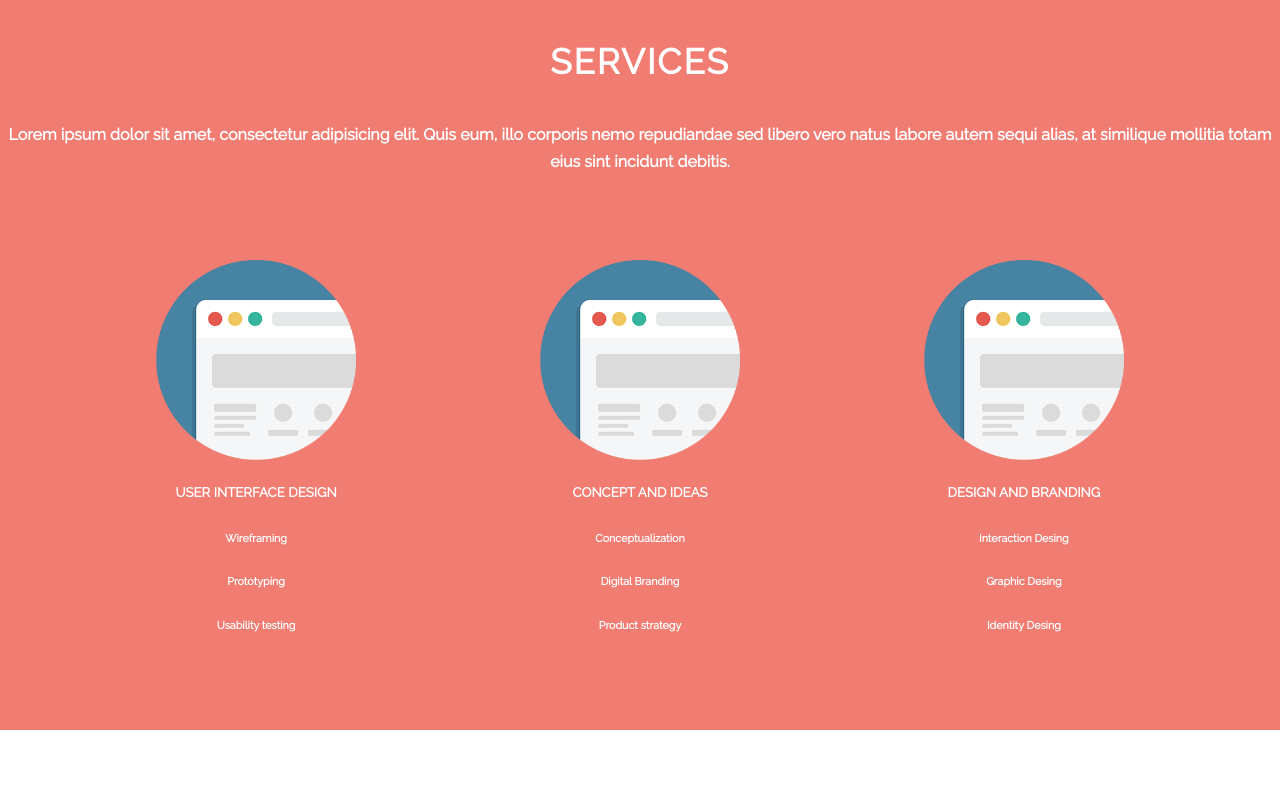
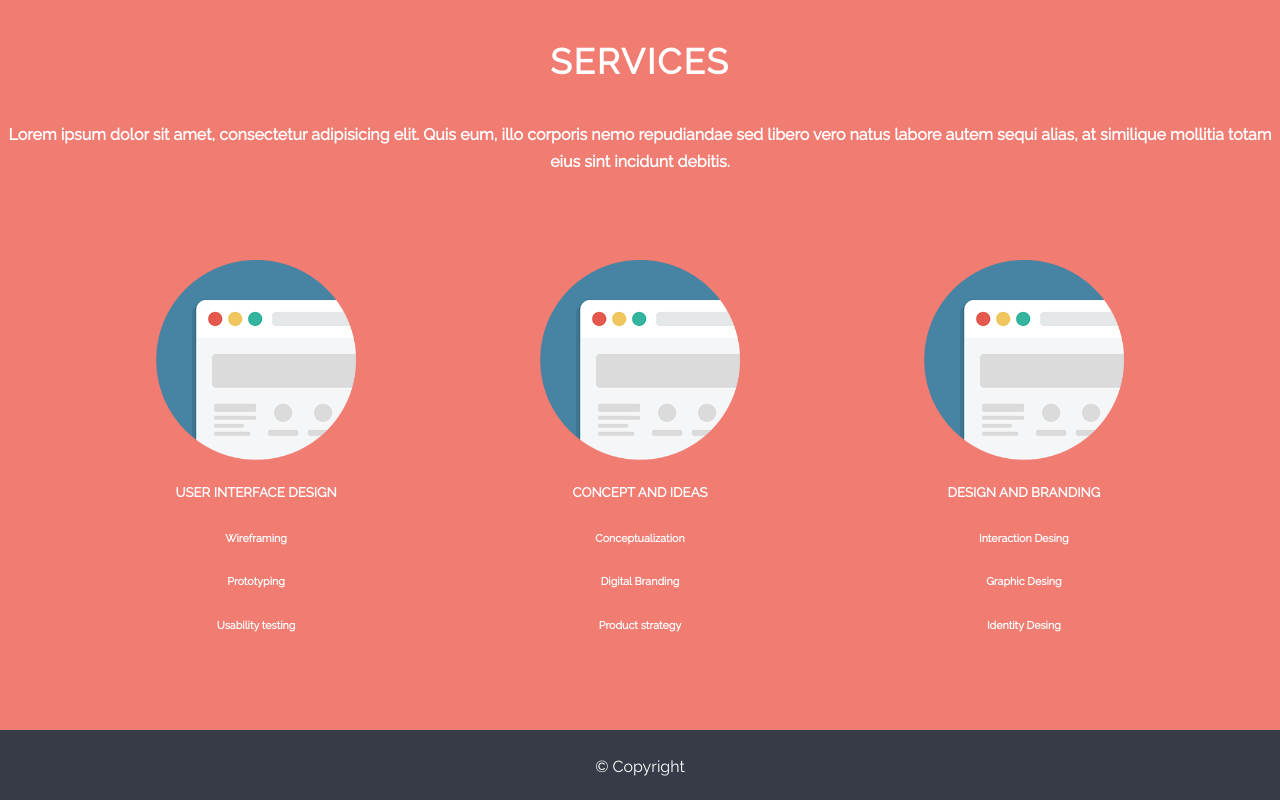
Before and after one commit to valentinatp/applove, a plain HTML site: page index.html in a window 1280 px wide. Shown: the part 672-1472 px from the top of the page. Before the commit the page ends 1402 px from the top, so only its background shows below. Drawn offline with Linux system fonts and the light colour scheme.

Commit message:
Cambio de 'font-family' y añado el footer en 'html' y le doy estilos en 'css'

```diff
--- a/css/main.css
+++ b/css/main.css
@@ -107,3 +107,11 @@ header {
   font-size: 35px;
   letter-spacing: 2px;
 }
+
+footer {
+  text-align: center;
+  height: 70px;
+  background-color: #373b47;
+  color: white;
+  padding-top: 7px;
+}
--- a/index.html
+++ b/index.html
@@ -56,7 +56,9 @@
 			</div>
 		</div>
 	</section>
-
+	<footer>
+		<p>© Copyright</p>
+	</footer>
 
 	<script src="js/app.js"></script>
 </body>
```
